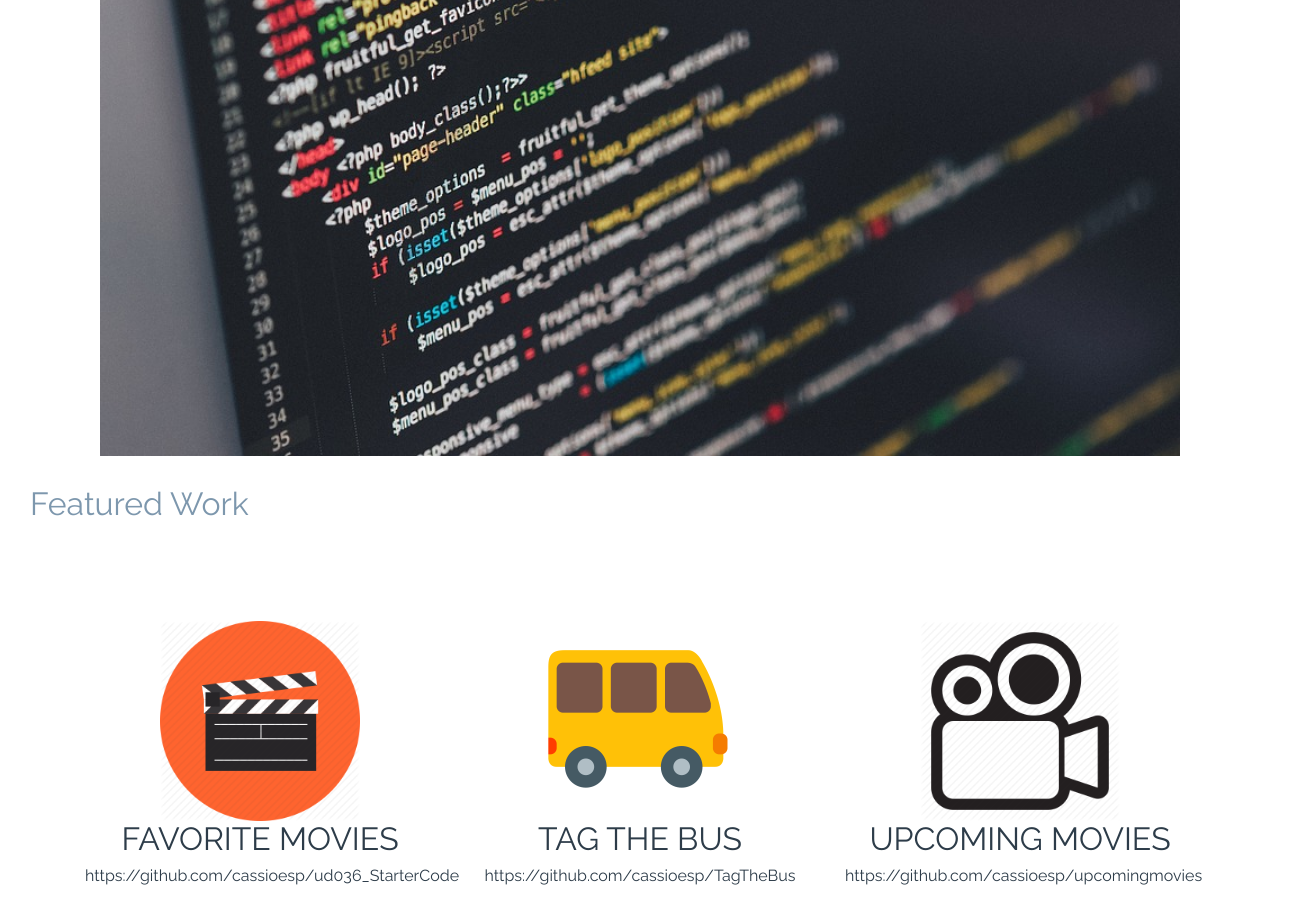
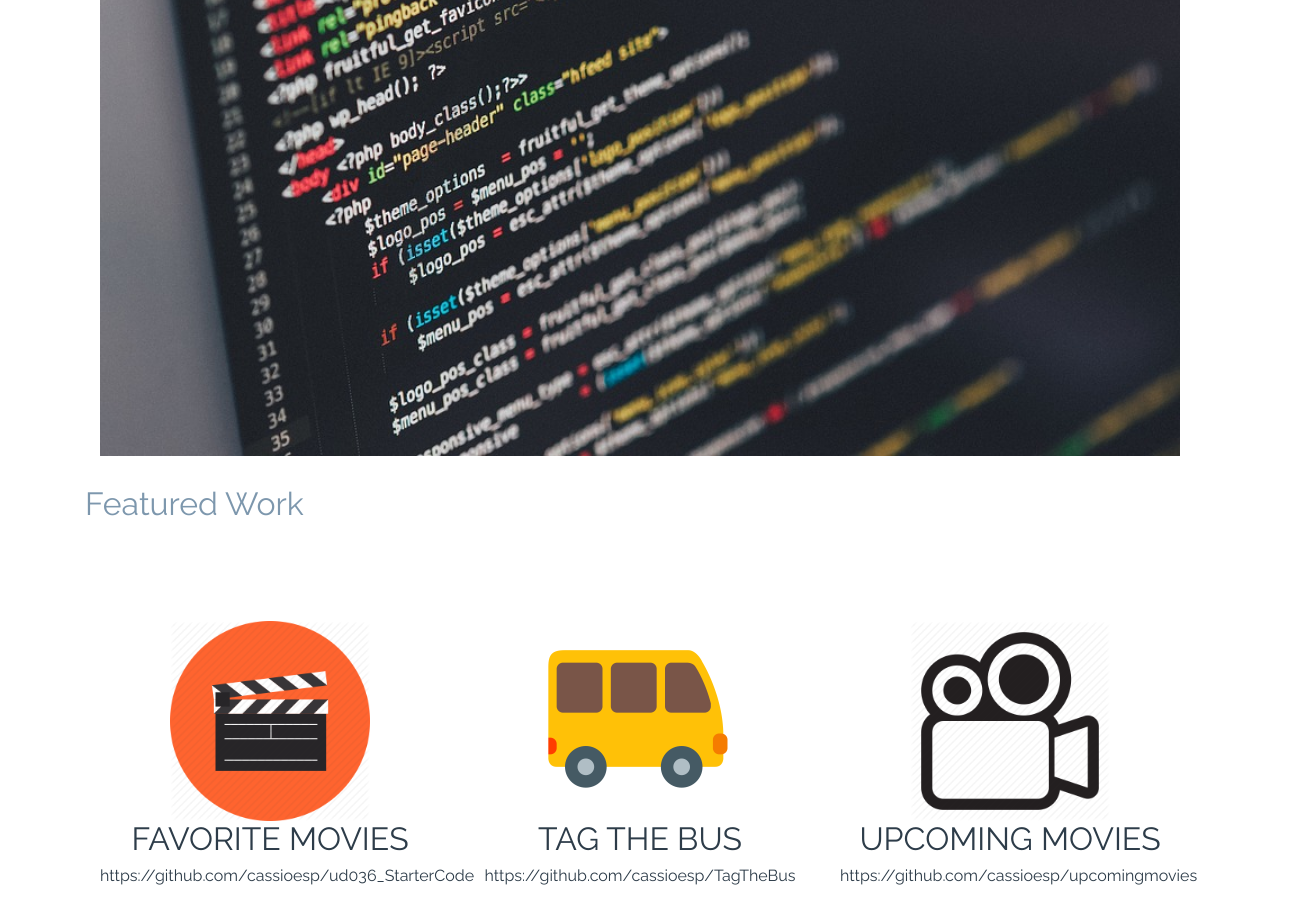
Before and after one commit to cassioesp/portfolio, a plain HTML site: page index.html in a window 1280 px wide. Shown: the part 434-1358 px from the top of the page, 1310 px wide, since content can reach past the window. Drawn offline with nearby package versions, Linux system fonts and the light colour scheme.

Commit message:
removing some <div> without classes associated. removing horizontal bar on some resolutions.

```diff
--- a/css/styles.css
+++ b/css/styles.css
@@ -18,7 +18,7 @@ hr.style-hr:after {  /* Not really supposed to work, but does */
 
 .featuredwork {
     width: 100%;
-    margin: 30px;
+    margin-top: 30px;
     color: #7d97ad;
 }
 
@@ -46,6 +46,8 @@ hr.style-hr:after {  /* Not really supposed to work, but does */
     display: inline-block;
 }
 
-@media screen and (min-width: 1200px){
-    .rwd-break { display: none; }
+@media screen and (min-width: 1200px) {
+    .rwd-break {
+        display: none;
+    }
 }
--- a/index.html
+++ b/index.html
@@ -10,8 +10,7 @@
         <title>Cassio Espindola - Portfolio</title>
     </head>
     <body>
-        <header>
-            <div class="container">
+        <header class="container">
             <div class="row">
                 <div class="col-sm-8">
                     <img height ="100" src="img/udacity_mark.png" alt="Udacity logo"/>
@@ -20,49 +19,41 @@
                     <h1>CASSIO ESPINDOLA</h1>
                     <h3>Full Stack Developer</h3>
                 </div>
-                </div></div>
-
+            </div>
         </header>
         <hr class="style-hr">
-        <main>
-            <div class="container">
+        <main class="container">
             <img class="col-sm codeimg" src="img/code-1839406_960_720.jpg" alt="Main image"/>
-            </div>
         </main>
-
-        <footer>
-            <div>
+        <footer class="container">
             <h2 class="featuredwork">Featured Work</h2>
-            </div>
             <div class="container">
                 <div class="row projects">
                     <div class="col-md-4">
                         <figure>
                             <img class="movieimg" src="img/movie_icon.png" alt="Movie Icon">
                             <h2>FAVORITE MOVIES</h2>
-                            <span class="rwd-line">
+                            <p class="rwd-line">
                                 https://github.com/cassioesp/<br class="rwd-break"/>ud036_StarterCode
-                            </span>
+                            </p>
                         </figure>
-
                     </div>
                     <div class="col-md-4">
                         <figure>
                             <img class="movieimg" src="img/bus_icon.png" alt="Movie Icon">
                             <h2>TAG THE BUS</h2>
-                            <span class="rwd-line">
+                            <p class="rwd-line">
                                 https://github.com/cassioesp/<br class="rwd-break"/>TagTheBus
-                            </span>
+                            </p>
                         </figure>
                     </div>
                     <div class="col-md-4">
                         <figure>
                             <img class="movieimg" src="img/camera_icon.png" alt="Camera Icon">
                             <h2>UPCOMING MOVIES</h2>
-                            <span class="rwd-line">
+                            <p class="rwd-line">
                                 https://github.com/cassioesp/<br class="rwd-break"/>upcomingmovies
-                            </span>
-
+                            </p>
                         </figure>
                     </div>
                 </div>
```
Lines whose indentation alone changed are shown as unchanged.
